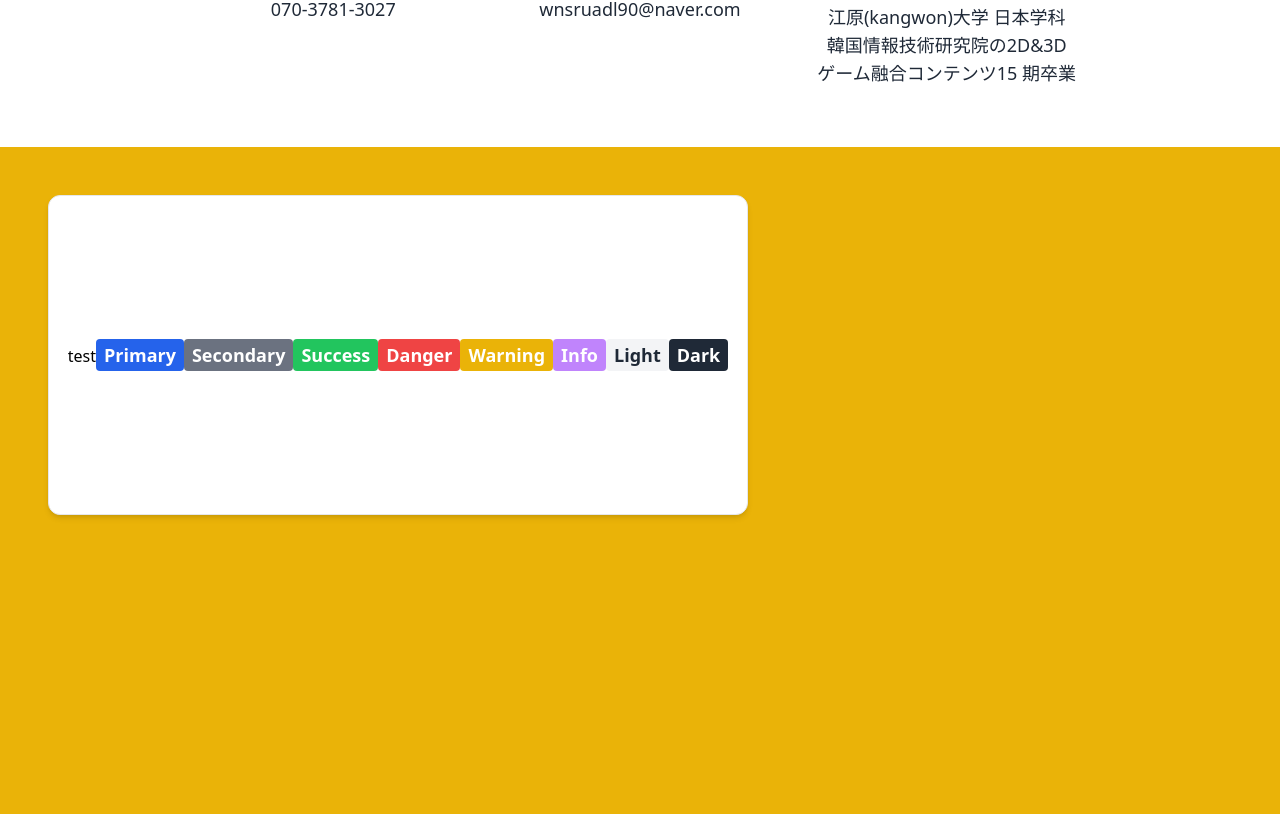
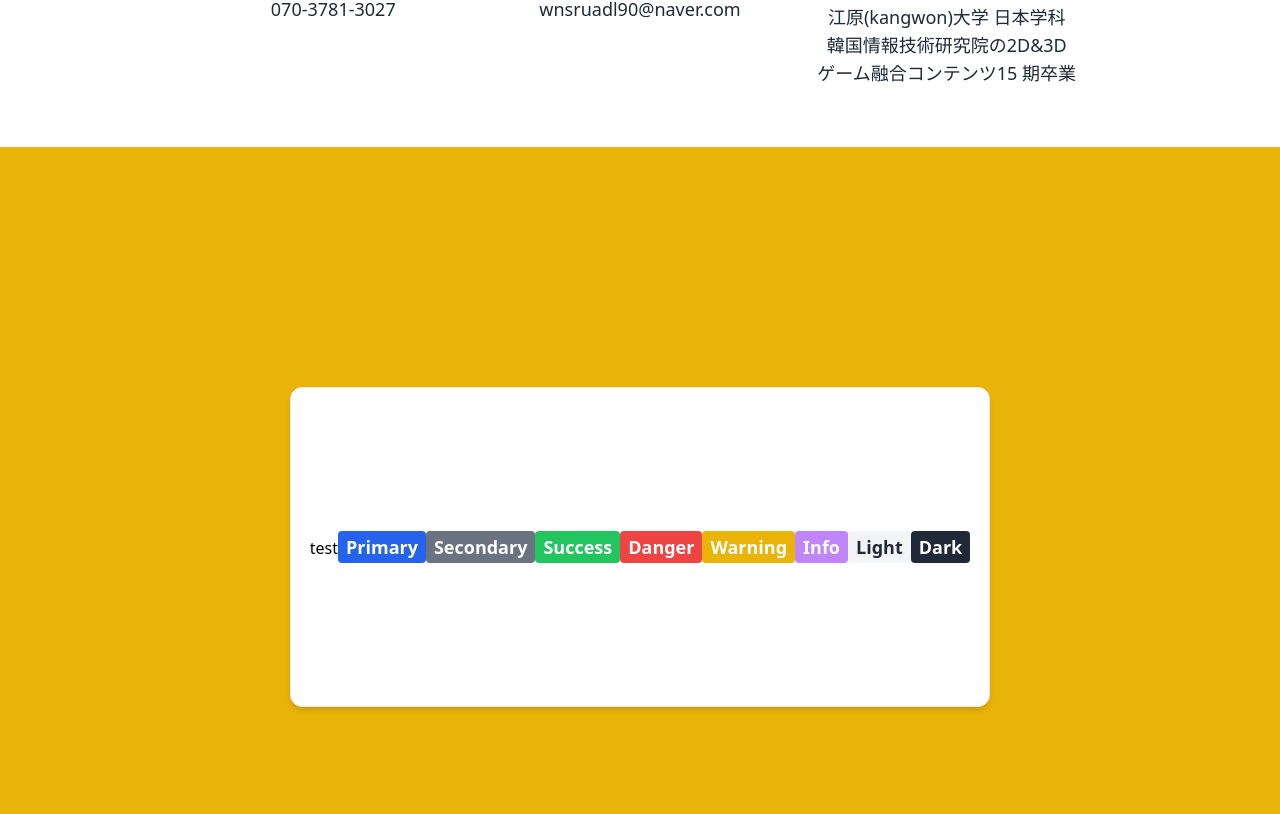
Before and after one commit to GitHubKimJunGyeom/myPortFolio-nuxt, a Nuxt app in the folder kjk-portfolio/: page / in a window 1280 px wide. Shown: the part 1366-2180 px from the top of the page. Built offline with nearby package versions, Linux system fonts and the light colour scheme.

Commit message:
재조정

```diff
--- a/kjk-portfolio/components/Skill.vue
+++ b/kjk-portfolio/components/Skill.vue
@@ -1,6 +1,6 @@
 <template>
-    <section id="skills" class="relative w-full py-12 px-12 bg-yellow-500 justify-center items-center min-h-screen">
-        <div class="h-80 w-[700px] rounded-[12px] bg-white p-4 shadow-md border flex flex-col gap-2 justify-center items-center py-12 px-12">
+    <section id="skills" class="relative w-full py-12 px-12 bg-yellow-500 flex justify-center items-center min-h-screen">
+    <div class="h-80 w-[700px] rounded-[12px] bg-white p-4 shadow-md border flex gap-2 justify-center items-center">
         <div>
             <label>test</label>
             <span class="bg-blue-600 font-bold text-white text-center py-1 px-2 text-lg rounded">Primary</span>
@@ -14,4 +14,5 @@
         </div>
     </div>
 </section>
+
 </template>
```
Lines whose indentation alone changed are shown as unchanged.
